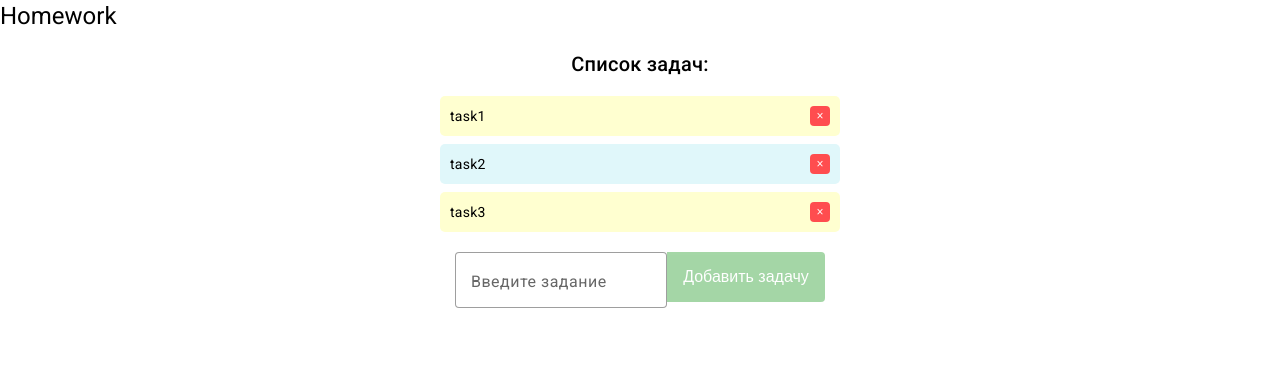
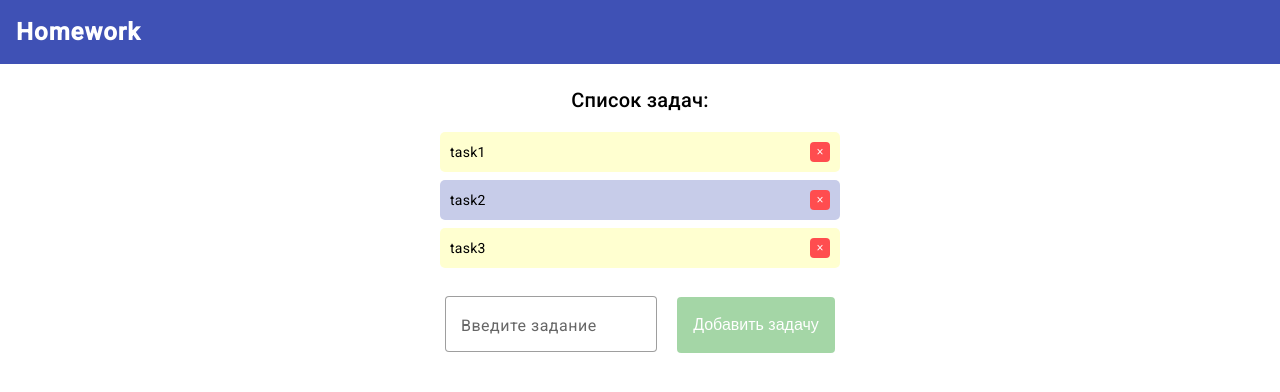
Before and after one commit to Angular-OTUS/ToDoList-NikitaBukatin, an Angular app: page / in a window 1280 px wide. Shown: the top 392 px of the page. Built offline with nearby package versions, Linux system fonts and the light colour scheme.

Commit message:
ДЗ №2 second

```diff
--- a/src/app/app.component.html
+++ b/src/app/app.component.html
@@ -1,2 +1,4 @@
-<h1>{{title}}</h1>
+<mat-toolbar color="primary">
+<span>{{title}}</span>
+</mat-toolbar>
 <app-to-do-list/>
--- a/src/app/app.component.scss
+++ b/src/app/app.component.scss
@@ -0,0 +1,10 @@
+mat-toolbar {
+  display: flex;
+  font-size: 24px;
+  margin-bottom: 20px;
+}
+
+mat-toolbar span {
+  font-weight: bold;
+  letter-spacing: 1px;
+}
--- a/src/app/app.module.ts
+++ b/src/app/app.module.ts
@@ -10,6 +10,7 @@ import { BrowserAnimationsModule } from '@angular/platform-browser/animations';
 import {MatInputModule} from "@angular/material/input";
 import {MatFormFieldModule} from "@angular/material/form-field";
 import {MatButtonModule} from "@angular/material/button";
+import {MatToolbarModule} from "@angular/material/toolbar";
 
 @NgModule({
   declarations: [
@@ -24,7 +25,8 @@ import {MatButtonModule} from "@angular/material/button";
     BrowserAnimationsModule,
     MatInputModule,
     MatFormFieldModule,
-    MatButtonModule
+    MatButtonModule,
+    MatToolbarModule,
   ],
   providers: [],
   bootstrap: [AppComponent]
--- a/src/app/components/to-do-list-item/to-do-list-item.component.scss
+++ b/src/app/components/to-do-list-item/to-do-list-item.component.scss
@@ -47,7 +47,7 @@
 }
 
 .task-item.second {
-  background-color: #e0f7fa;
+  background-color: rgba(63, 80, 180, 0.29);
 }
 
 .task-item:hover {
--- a/src/app/components/to-do-list/to-do-list.component.scss
+++ b/src/app/components/to-do-list/to-do-list.component.scss
@@ -14,24 +14,21 @@ h2 {
 
 .input-group {
   display: flex;
-  margin-top: 20px;
   justify-content: center;
-}
-
-.task-input {
-  height: 40px;
+  align-items: center;
 }
 
 mat-form-field {
-  height: 70px;
+  margin-top: 20px;
 }
 
 .add-button {
   background-color: #4caf50;
-  height: 50px;
+  margin-left: 20px;
+  height: 56px;
   color: white;
   border: none;
-  border-radius: 0 4px 4px 0;
+  border-radius: 4px;
   padding: 8px 16px;
   font-size: 16px;
   cursor: pointer;
```
